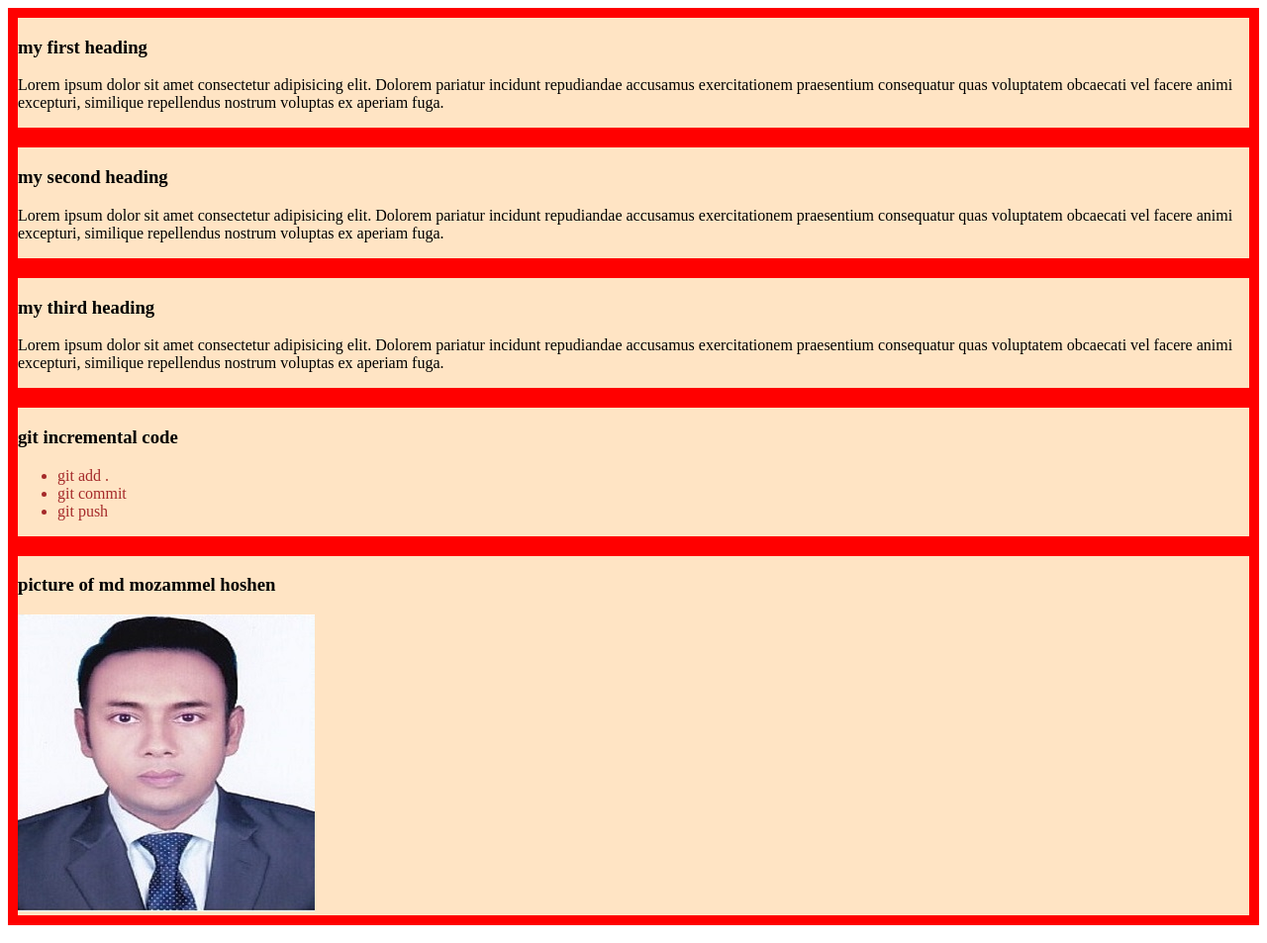
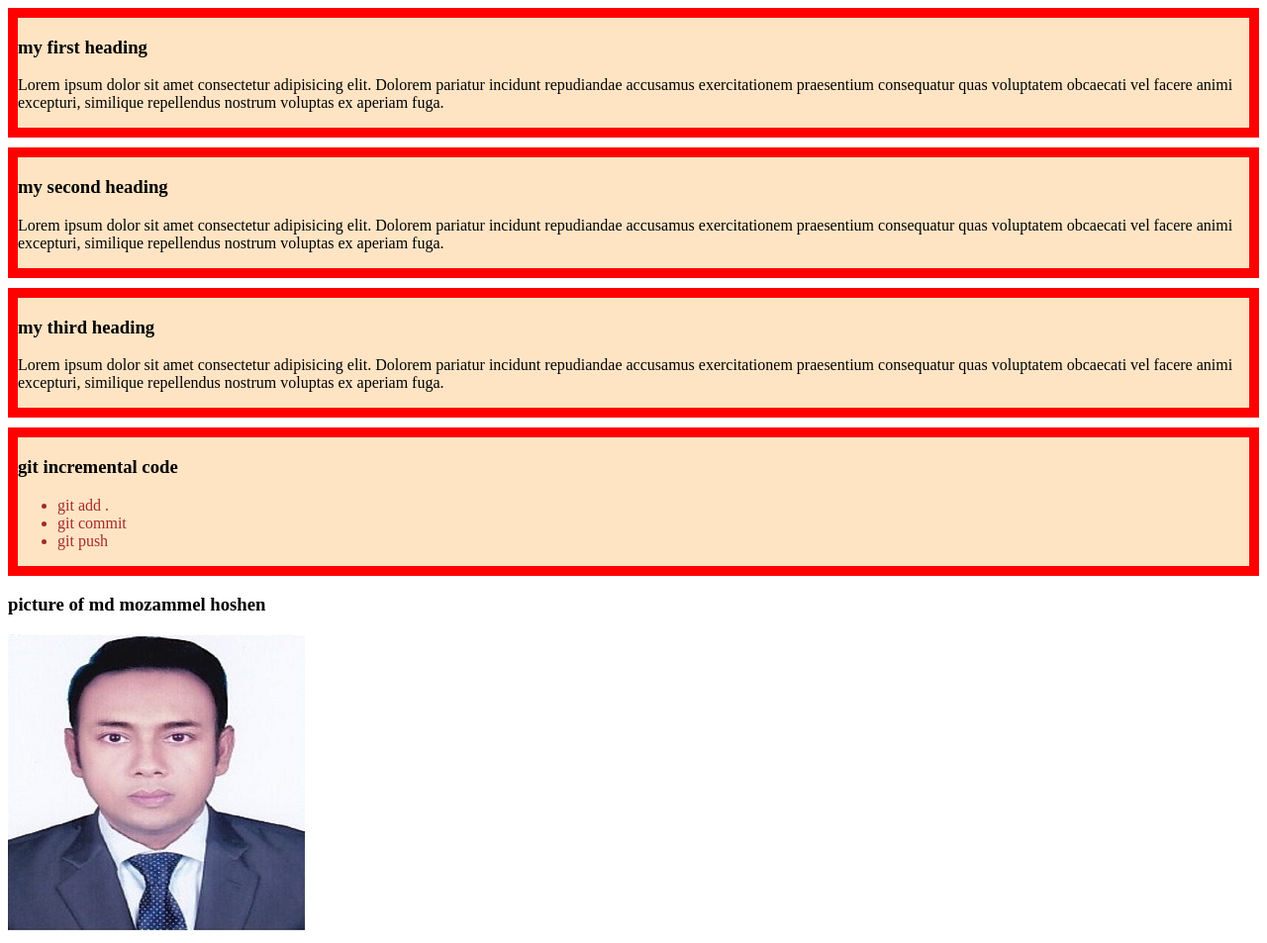
Before and after one commit to mozammel85/my-first-github-repository, a plain HTML site: page index.html in a window 1280 px wide. Shown: the whole page at 99% size. Drawn offline with Linux system fonts and the light colour scheme.

Commit message:
some correction

```diff
--- a/index.html
+++ b/index.html
@@ -27,10 +27,7 @@
             <li>git push</li>
         </ul>
     </div>
-    <div>
         <h3>picture of md mozammel hoshen</h3>
         <img src="images/Mozammel Hoshen.jpg">
-    </div>
-
 </body>
 </html>
--- a/styles/blog.css
+++ b/styles/blog.css
@@ -1,5 +1,5 @@
 div{
-   /* margin-bottom: 10px; */
+   margin-bottom: 10px;
     /* padding: 15px; */
     border: 10px solid red;
     background-color: bisque;
```
